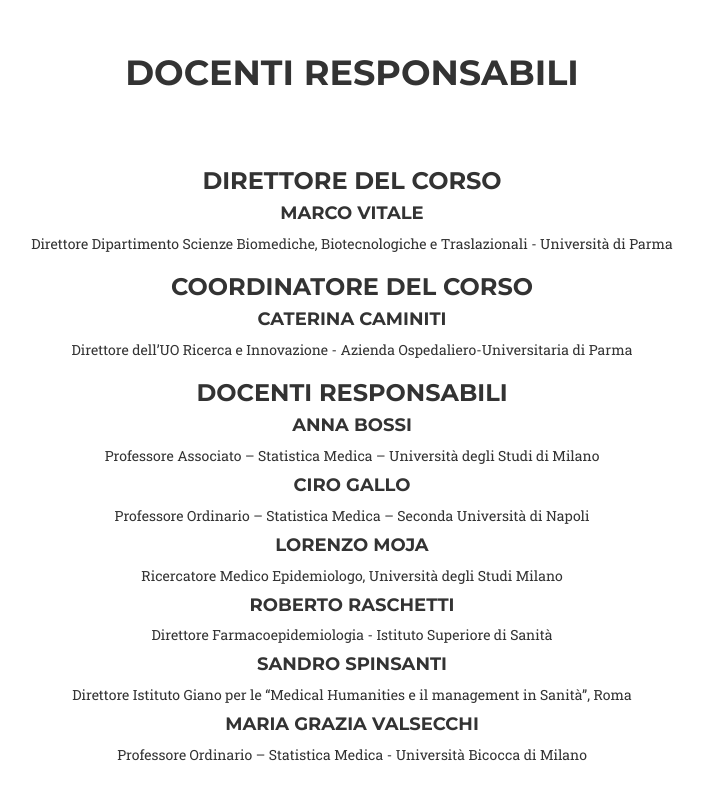
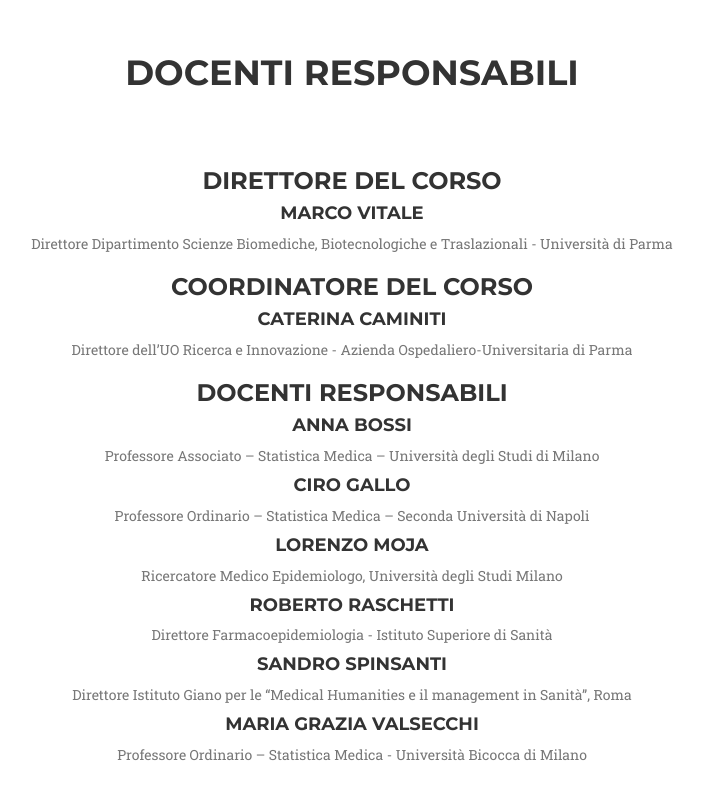
Before and after one commit to msequino/master, a plain HTML site: page index.html in a window 1280 px wide. Shown: the part 2445-3245 px from the top of the page, without its empty margins (288-991 px from the left). Drawn offline with nearby package versions, Linux system fonts and the light colour scheme; a web font is replaced by a local one.

Commit message:
Update index.html

```diff
--- a/index.html
+++ b/index.html
@@ -191,23 +191,23 @@ Fondazioni, in cui la biostatistica trova applicazione</li>
                   <h3 class="section-subheading text-muted">
                       <h3 class="section-heading">Direttore del corso</h3>
                       <h4>Marco Vitale</h4>
-                      <span>Direttore Dipartimento Scienze Biomediche, Biotecnologiche e Traslazionali - Università di Parma</span>
+                      <span class="section-subheading text-muted">Direttore Dipartimento Scienze Biomediche, Biotecnologiche e Traslazionali - Università di Parma</span>
                       <h3 class="section-heading">Coordinatore del corso</h3>
                       <h4>Caterina Caminiti</h4>
-                      <span>Direttore dell’UO Ricerca e Innovazione - Azienda Ospedaliero-Universitaria di Parma</span>
+                      <span class="section-subheading text-muted">Direttore dell’UO Ricerca e Innovazione - Azienda Ospedaliero-Universitaria di Parma</span>
                       <h3 class="section-heading">Docenti responsabili</h3>
                       <h4>Anna Bossi</h4>
-                      <span>Professore Associato – Statistica Medica – Università degli  Studi di Milano</span>
+                      <span class="section-subheading text-muted">Professore Associato – Statistica Medica – Università degli  Studi di Milano</span>
                       <h4>Ciro Gallo</h4>
-                      <span>Professore Ordinario – Statistica Medica – Seconda Università di Napoli</span>
+                      <span class="section-subheading text-muted">Professore Ordinario – Statistica Medica – Seconda Università di Napoli</span>
                       <h4>Lorenzo Moja</h4>
-                      <span>Ricercatore Medico Epidemiologo, Università degli Studi Milano</span>
+                      <span class="section-subheading text-muted">Ricercatore Medico Epidemiologo, Università degli Studi Milano</span>
                       <h4>Roberto Raschetti</h4>
-                      <span>Direttore Farmacoepidemiologia - Istituto Superiore di Sanità</span>
+                      <span class="section-subheading text-muted" class="section-subheading text-muted">Direttore Farmacoepidemiologia - Istituto Superiore di Sanità</span>
                       <h4>Sandro Spinsanti</h4>
-                      <span>Direttore Istituto Giano per le “Medical Humanities e il management in Sanità”, Roma</span>
+                      <span class="section-subheading text-muted">Direttore Istituto Giano per le “Medical Humanities e il management in Sanità”, Roma</span>
                       <h4>Maria Grazia Valsecchi</h4>
-                      <span>Professore Ordinario – Statistica Medica - Università Bicocca di Milano</span>
+                      <span class="section-subheading text-muted">Professore Ordinario – Statistica Medica - Università Bicocca di Milano</span>
 
                   </h3>
                 </div>
```
